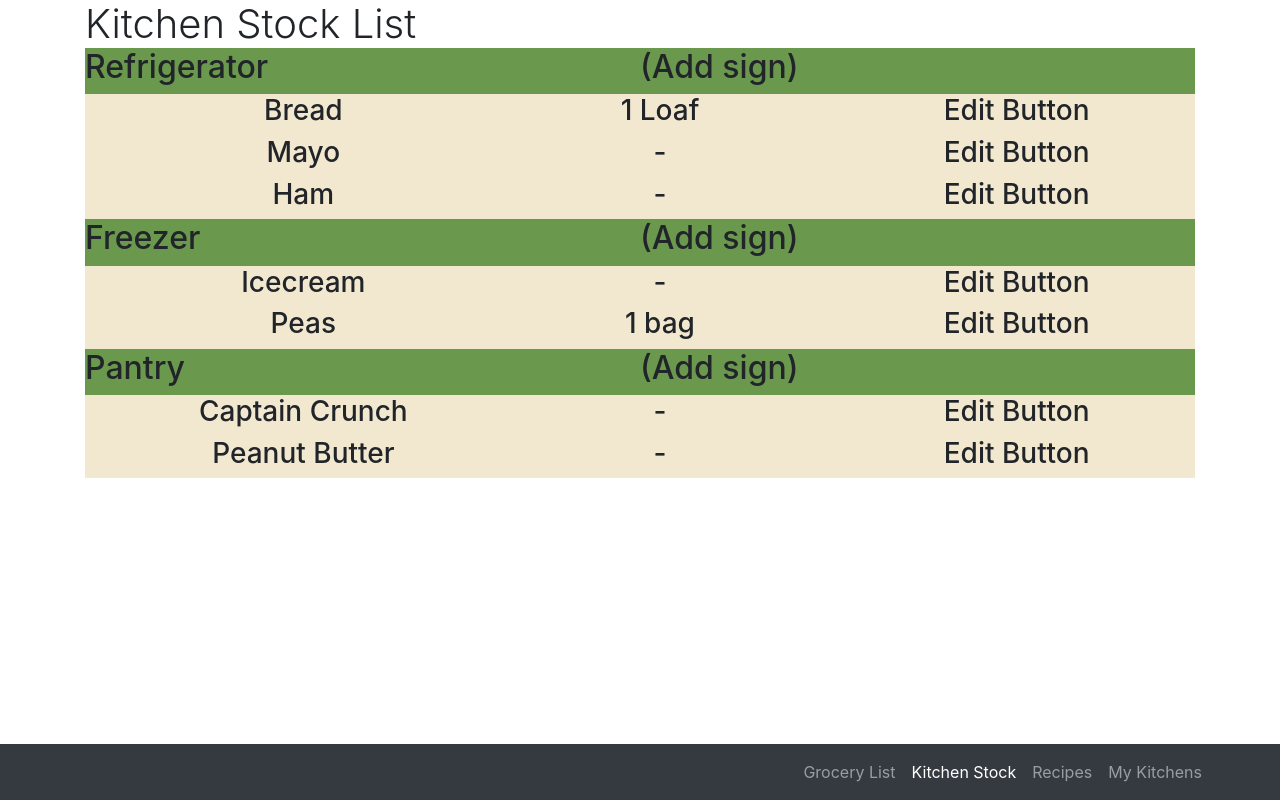
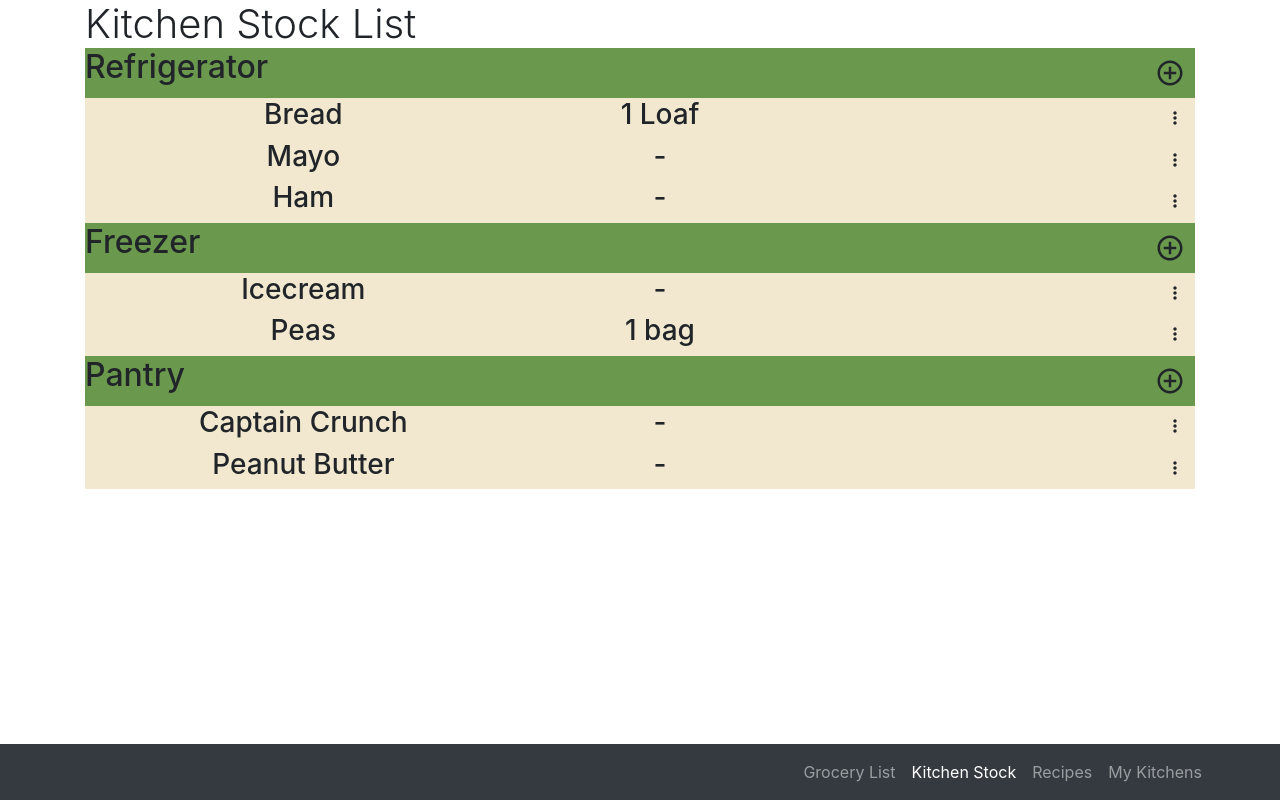
Before and after one commit to lucasoooooo/Kitchen-Kompanian, a React (Create React App) app in the folder kitch-komp/: page /kitchenStock in a window 1280 px wide. Built offline with nearby package versions, Linux system fonts and the light colour scheme.

Commit message:
Added Edit and add buttons/signs

```diff
--- a/kitch-komp/package.json
+++ b/kitch-komp/package.json
@@ -3,6 +3,9 @@
   "version": "0.1.0",
   "private": true,
   "dependencies": {
+    "@emotion/react": "^11.8.2",
+    "@emotion/styled": "^11.8.1",
+    "@mui/icons-material": "^5.5.0",
     "@testing-library/jest-dom": "^5.16.2",
     "@testing-library/react": "^12.1.3",
     "@testing-library/user-event": "^13.5.0",
@@ -10,7 +13,7 @@
     "react": "^17.0.2",
     "react-dom": "^17.0.2",
     "react-router-dom": "^6.2.2",
-    "react-scripts": "5.0.0",
+    "react-scripts": "^2.1.8",
     "web-vitals": "^2.1.4"
   },
   "scripts": {
--- a/kitch-komp/src/components/KitchenStock.jsx
+++ b/kitch-komp/src/components/KitchenStock.jsx
@@ -1,4 +1,6 @@
 import React from "react";
+import AddCircleOutlineIcon from '@mui/icons-material/AddCircleOutline';
+import MoreHorizIcon from '@mui/icons-material/MoreHoriz';
 
 function KitchenStock() {
   // These food items will later come from useState's
@@ -12,7 +14,7 @@ function KitchenStock() {
           <nav className="food-item">
               <h3>{p.name}</h3>
               <h3>{p.qty}</h3>
-              <h3>Edit Button</h3>
+              <MoreHorizIcon className="edit"/>
           </nav>)
   })
   const freezer_element = freezer_things.map(function(p){
@@ -20,7 +22,7 @@ function KitchenStock() {
           <nav className="food-item">
               <h3>{p.name}</h3>
               <h3>{p.qty}</h3>
-              <h3>Edit Button</h3>
+              <MoreHorizIcon className="edit"/>
           </nav>)
   })
   const pantry_element = pantry_things.map(function(p){
@@ -28,7 +30,7 @@ function KitchenStock() {
       <nav className="food-item">
           <h3>{p.name}</h3>
           <h3>{p.qty}</h3>
-          <h3>Edit Button</h3>
+          <MoreHorizIcon className="edit"/>
       </nav>)
   })
   return (
@@ -37,7 +39,7 @@ function KitchenStock() {
           <h1 className="font-weight-light">Kitchen Stock List</h1>
         <nav className="kitchen-stock-headers">
             <h2>Refrigerator</h2>
-            <h2>(Add sign)</h2>
+            <AddCircleOutlineIcon className="AddSign"/>
         </nav>
         <ul>
             {/* <li>Name     QTY</li> */}
@@ -45,12 +47,12 @@ function KitchenStock() {
         </ul>
         <nav className="kitchen-stock-headers">
             <h2>Freezer</h2>
-            <h2>(Add sign)</h2>
+            <AddCircleOutlineIcon className="AddSign"/>
         </nav>
         <ul>{freezer_element}</ul>
         <nav className="kitchen-stock-headers">
             <h2>Pantry</h2>
-            <h2>(Add sign)</h2>
+            <AddCircleOutlineIcon className="AddSign"/>
         </nav>
         <ul>{pantry_element}</ul>
       </div>
--- a/kitch-komp/src/index.css
+++ b/kitch-komp/src/index.css
@@ -54,3 +54,16 @@ a:hover {
 .kitchenStock h1{
   margin:0;
 }
+.kitchenStock .AddSign{
+  padding: 10px;
+  font-size: 50px;
+  cursor: pointer;
+  justify-self: end;
+}
+.kitchenStock .edit{
+  padding: 10px;
+  font-size: 40px;
+  transform: rotate(90deg);
+  cursor: pointer;
+  justify-self: end;
+}
```
Also changed, not shown: 1 other file (tests, documents, lock files or other folders).
